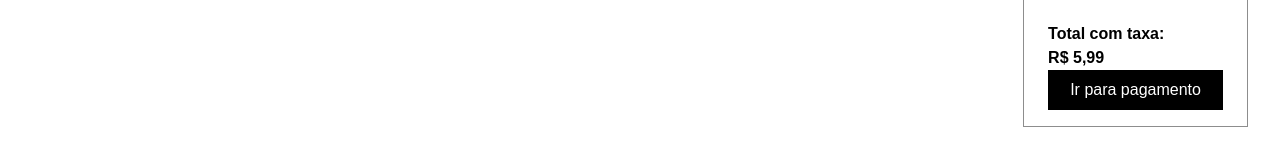
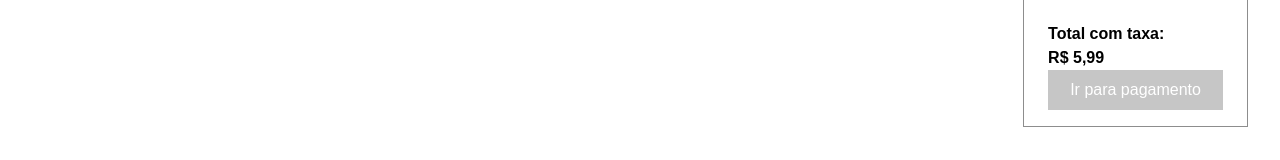
Before and after one commit to twistershark/tcc-ecommerce-cart, a React app: page / in a window 1280 px wide. Shown: the part 410-570 px from the top of the page. Built offline with nearby package versions, Linux system fonts and the light colour scheme.

Commit message:
feat: block go to payment button when cart is empty

```diff
--- a/src/presentation/pages/cart/index.tsx
+++ b/src/presentation/pages/cart/index.tsx
@@ -17,6 +17,7 @@ export default function Cart() {
   const navigate = useNavigate();
   const [cart, setCart] = useCart();
   const [productsSuggestions, setProductsSuggestions] = useState<Product[]>([]);
+  const isCartEmpty = cart && cart.length === 0;
 
   const totalPrice = cart.reduce((acc, product) => {
     return acc + product.quantity * product.price;
@@ -185,8 +186,9 @@ export default function Cart() {
                 Total com taxa: {formatCurrency(totalPrice + TAX)}
               </strong>
               <button
-                className="ca-text-white ca-bg-black ca-px-4 ca-py-2 ca-w-full"
+                className="ca-text-white ca-bg-black disabled:ca-bg-[#c6c6c6] disabled:ca-cursor-not-allowed ca-px-4 ca-py-2 ca-w-full"
                 onClick={() => navigate("/pagamento")}
+                disabled={isCartEmpty}
               >
                 Ir para pagamento
               </button>
```
